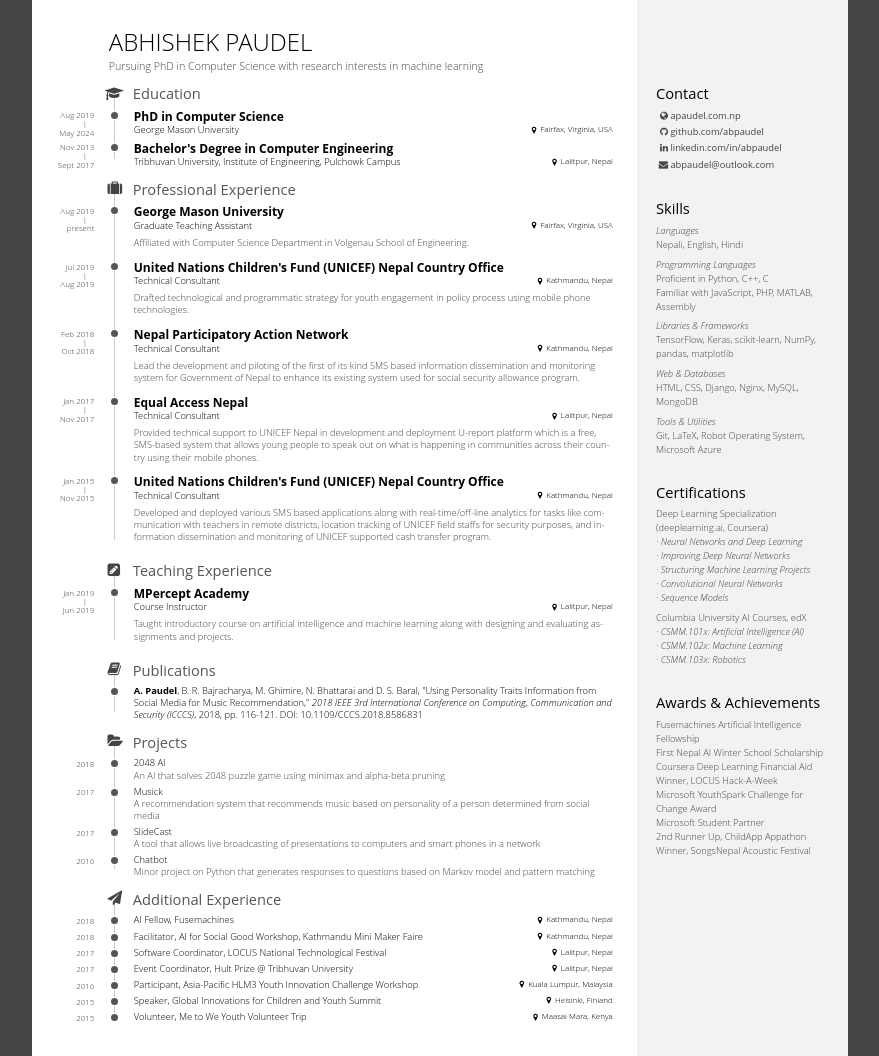
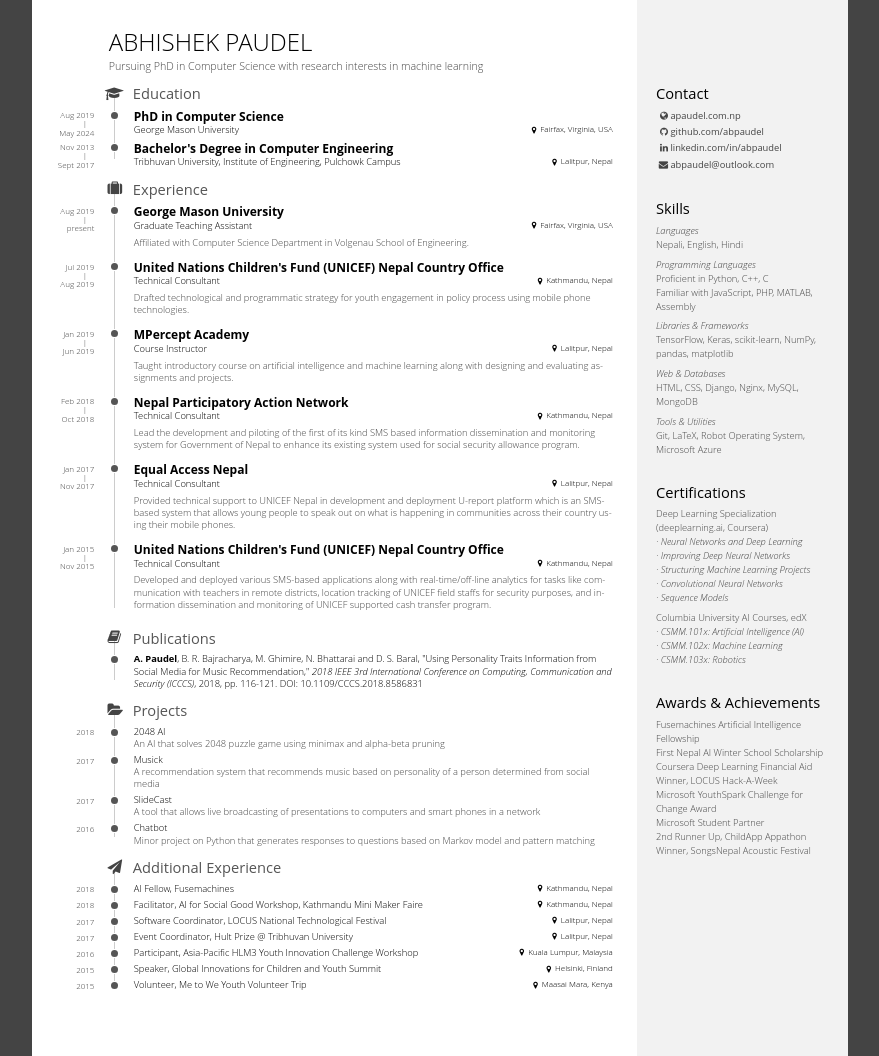
Before and after one commit to abpaudel/abpaudel.github.io, a Jekyll site: the page cv/index.html, which Jekyll copies as it is, in a window 1280 px wide. Shown: the whole page, without its empty margins (200-1079 px from the left). Built offline with Jekyll 4.4.1, drawn with Linux system fonts in a browser that asks for light colours.

Commit message:
update resume

```diff
--- a/cv/index.html
+++ b/cv/index.html
@@ -51,7 +51,7 @@
 
     <section class="main-block concise">
       <h2>
-        <i class="fa fa-suitcase"></i>Professional Experience
+        <i class="fa fa-suitcase"></i>Experience
       </h2>
       <section class="blocks">
         <div class="date">
@@ -89,6 +89,22 @@
       </section>
       <section class="blocks">
         <div class="date">
+          <span>Jan 2019</span><span>Jun 2019</span>
+        </div>
+        <div class="decorator">
+        </div>
+        <div class="details">
+          <header>
+            <h3>MPercept Academy</h3>
+            <span class="place">Course Instructor</span>
+            <span class="location">Lalitpur, Nepal</span>
+          </header>
+          <div>
+            Taught introductory course on artificial intelligence and machine learning along with designing and evaluating assignments and projects.
+          </div>
+      </section>
+      <section class="blocks">
+        <div class="date">
           <span>Feb 2018</span><span>Oct 2018</span>
         </div>
         <div class="decorator">
@@ -117,7 +133,7 @@
             <span class="location">Lalitpur, Nepal</span>
           </header>
           <div>
-            Provided technical support to UNICEF Nepal in development and deployment U-report platform which is a free, SMS-based system that allows young people to speak out on what is happening in communities across their country using their mobile phones.
+            Provided technical support to UNICEF Nepal in development and deployment U-report platform which is an SMS-based system that allows young people to speak out on what is happening in communities across their country using their mobile phones.
           </div>
         </div>
       </section>
@@ -134,33 +150,18 @@
             <span class="location">Kathmandu, Nepal</span>
           </header>
           <div>
-            Developed and deployed various SMS based applications along with real-time/off-line analytics for tasks like communication with teachers in remote districts, location tracking of UNICEF field staffs for security purposes, and information dissemination and monitoring of UNICEF supported cash transfer program.
+            Developed and deployed various SMS-based applications along with real-time/off-line analytics for tasks like communication with teachers in remote districts, location tracking of UNICEF field staffs for security purposes, and information dissemination and monitoring of UNICEF supported cash transfer program.
           </div>
         </div>
       </section>
     </section>
 
-    <section class="main-block concise">
+    <!-- <section class="main-block concise">
       <h2>
         <i class="fa fa-pencil-square"></i>Teaching Experience
       </h2>
-      <section class="blocks">
-        <div class="date">
-          <span>Jan 2019</span><span>Jun 2019</span>
-        </div>
-        <div class="decorator">
-        </div>
-        <div class="details">
-          <header>
-            <h3>MPercept Academy</h3>
-            <span class="place">Course Instructor</span>
-            <span class="location">Lalitpur, Nepal</span>
-          </header>
-          <div>
-            Taught introductory course on artificial intelligence and machine learning along with designing and evaluating assignments and projects.
-          </div>
-      </section>
-    </section>
+
+    </section> -->
 
     <section class="main-block">
       <h2>
```
Also changed, not shown: 1 other file.
